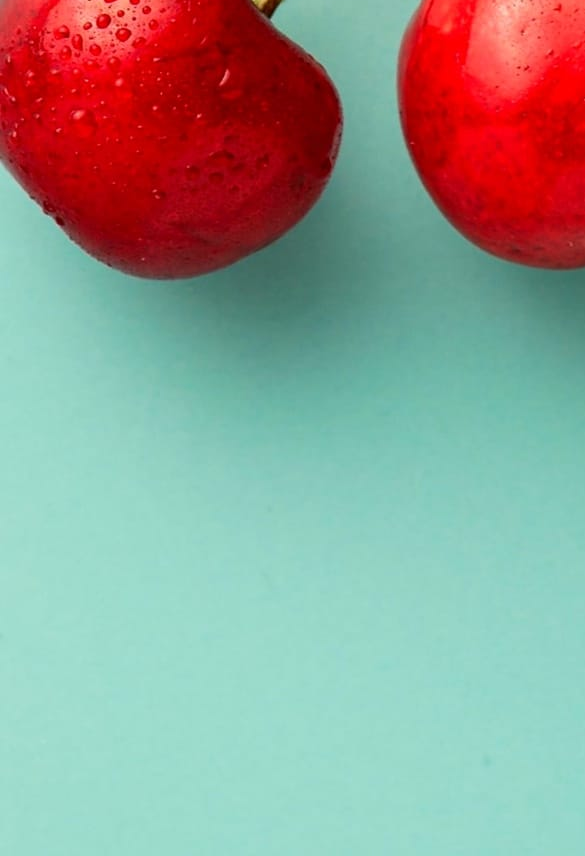
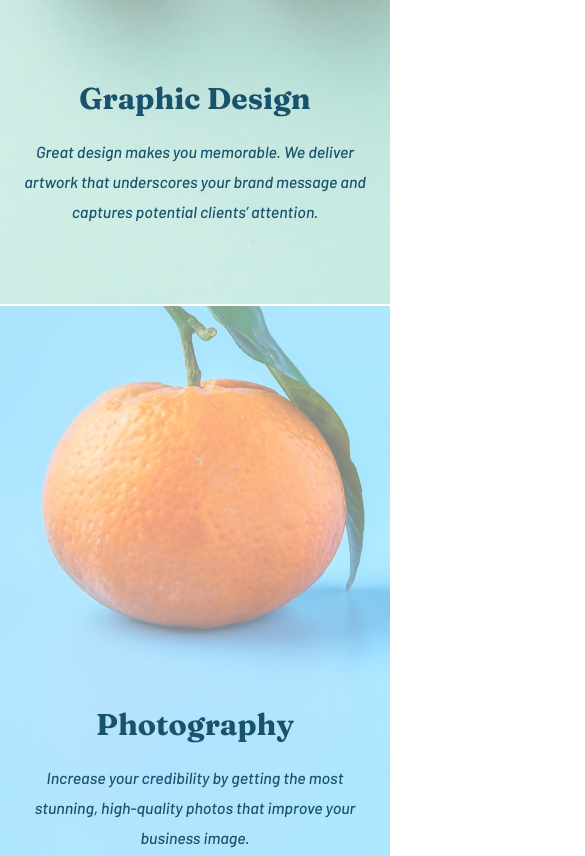
Before and after one commit to EliabLM/sunnyside-agency-landing-page-main, a website: page index.html in a window 390 px wide. Shown: the part 2380-3236 px from the top of the page, 585 px wide, since content can reach past the window. Drawn offline with Linux system fonts and the light colour scheme.

Commit message:
agregar estilos tercera seccion mobile

```diff
--- a/index.html
+++ b/index.html
@@ -128,7 +128,7 @@
       </div>
 
       <div class="tercera-photography">
-        <img src="./images/mobile/image-photography.jpg" alt="photography" class="tercera-imb-mobile-photography">
+        <img src="./images/mobile/image-photography.jpg" alt="photography" class="tercera-img-mobile-photography">
         <img src="./images/desktop/image-photography.jpg" alt="photography" class="tercera-img-desktop-photography">
         <div class="tercera-text-photography">
           <h2>
--- a/styles/main.css
+++ b/styles/main.css
@@ -209,7 +209,7 @@ h1 {
 	margin-top: 5rem;
 }
 
-/* ========== SECCION 1 ========== */
+/* ========== Primera Seccion ========== */
 
 .primera {
 	width: 100%;
@@ -284,7 +284,7 @@ h1 {
 	transition: var(--transition);
 }
 
-/* ========== Seccion 2 ========== */
+/* ========== Segunda Seccion ========== */
 .segunda-img-desktop {
 	display: none;
 }
@@ -350,6 +350,99 @@ h1 {
 	transition: var(--transition);
 }
 
+/* ========== Tercera seccion ========== */
+
+.tercera {
+	/* outline: 1px solid; */
+	width: 100%;
+}
+
+/* graphic design */
+.tercera-img-mobile-graphic {
+	width: 100%;
+	opacity: 0.5; /* temporal */
+}
+
+.tercera-img-desktop-graphic {
+	display: none;
+}
+
+.tercera-graphic-design {
+	position: relative;
+}
+
+.tercera-text-graphic {
+	/* outline: 1px solid; */
+	position: absolute;
+	top: 0;
+	height: 100%;
+	display: flex;
+	flex-direction: column;
+	justify-content: center;
+	align-items: center;
+	padding: 30rem 2.4rem 0rem 2.4rem;
+}
+
+.tercera-text-graphic h2 {
+	/* outline: 1px solid; */
+	font-family: var(--ff-secondary);
+	font-size: 3rem;
+	color: var(--Dark-blue);
+	padding: 2rem;
+	text-transform: capitalize;
+}
+
+.tercera-text-graphic p {
+	/* outline: 1px solid; */
+	font-size: 16px;
+	text-align: center;
+	color: var(--Dark-blue);
+	line-height: 3rem;
+}
+
+/* photography */
+.tercera-img-mobile-photography {
+	width: 100%;
+	opacity: 0.5; /* temporal */
+}
+
+.tercera-img-desktop-photography {
+	display: none;
+}
+
+.tercera-photography {
+	position: relative;
+}
+
+.tercera-text-photography {
+	position: absolute;
+	top: 0;
+	height: 100%;
+	display: flex;
+	flex-direction: column;
+	justify-content: center;
+	align-self: center;
+	padding: 30rem 2.4rem 0rem 2.4rem;
+}
+
+.tercera-text-photography h2 {
+	/* outline: 1px solid; */
+	align-self: center;
+	font-family: var(--ff-secondary);
+	font-size: 3rem;
+	color: var(--Dark-blue);
+	padding: 2rem;
+	text-transform: capitalize;
+}
+
+.tercera-text-photography p {
+	/* outline: 1px solid; */
+	font-size: 16px;
+	text-align: center;
+	color: var(--Dark-blue);
+	line-height: 3rem;
+}
+
 /* ============================ */
 /* ========== Footer ========== */
 /* ============================ */
```
